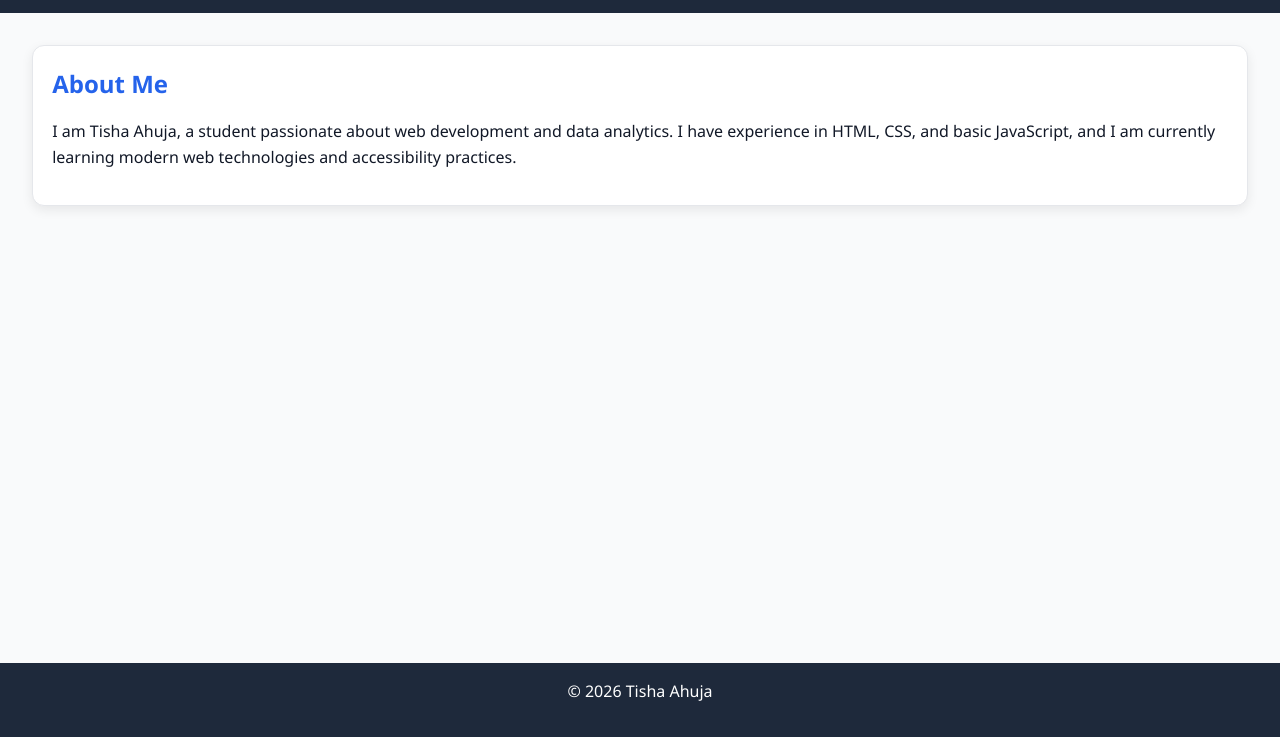
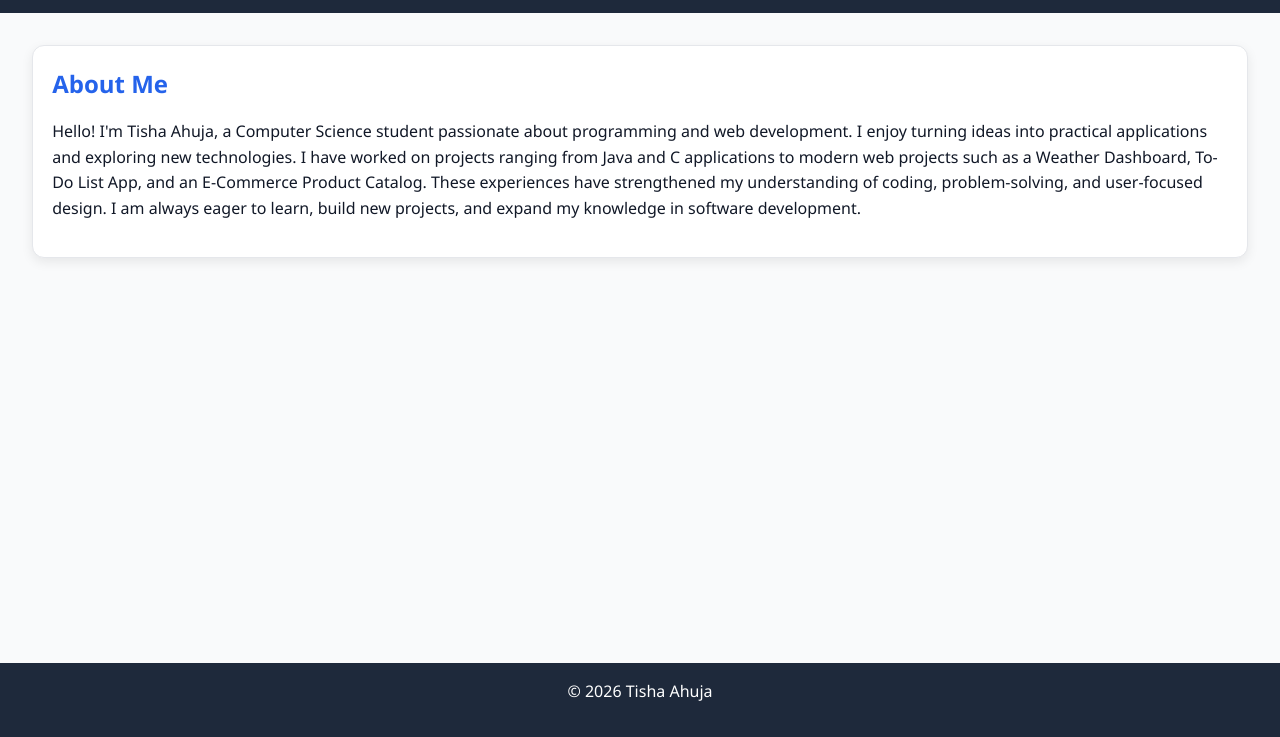
Before and after one commit to Tisha1907/portfolio, a plain HTML site: page about.html in a window 1280 px wide. Shown: the part 63-800 px from the top of the page. Drawn offline with Linux system fonts and the light colour scheme.

Commit message:
Update about.html

```diff
--- a/about.html
+++ b/about.html
@@ -25,9 +25,12 @@
     <article aria-labelledby="about-heading">
       <h2 id="about-heading">About Me</h2>
       <p>
-        I am Tisha Ahuja, a student passionate about web development and data analytics.
-        I have experience in HTML, CSS, and basic JavaScript, and I am currently
-        learning modern web technologies and accessibility practices.
+        Hello! I'm Tisha Ahuja, a Computer Science student passionate about programming and web development. I enjoy turning ideas into practical applications and exploring new technologies.
+
+I have worked on projects ranging from Java and C applications to modern web projects such as a Weather Dashboard, To-Do List App, and an E-Commerce Product Catalog. These experiences have strengthened my understanding of coding, problem-solving, and user-focused design.
+
+I am always eager to learn, build new projects, and expand my knowledge in software development.
+
       </p>
     </article>
   </main>
```
